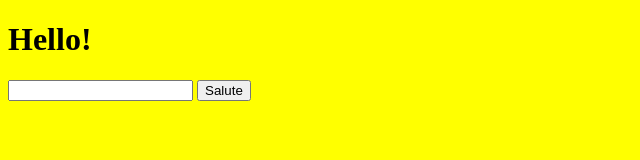
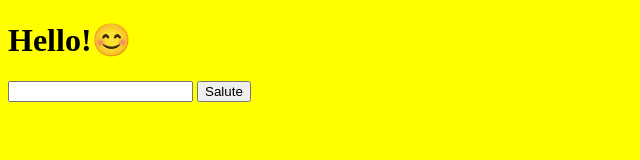
Before and after one commit to OihaneU/hello-app, a plain HTML site: page index.html in a window 1280 px wide. Shown: the whole page, without its empty margins (0-640 px from the left). Drawn offline with Linux system fonts and the light colour scheme.

Commit message:
correct emoji

```diff
--- a/index.html
+++ b/index.html
@@ -8,7 +8,7 @@
     <link rel="stylesheet" href="style.css">
 </head>
 <body>
-    <h1>Hello!</h1>
+    <h1>Hello!😊</h1>
     <input type="text">
     <button>Salute</button>
 </body>
```
